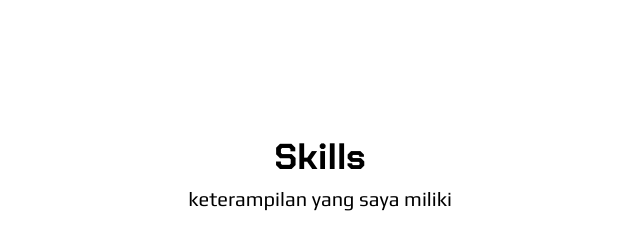
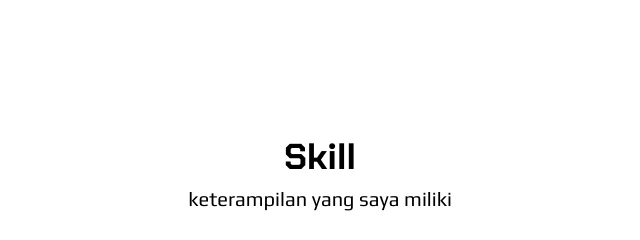
Before and after one commit to ridoferdian/portofolio, a website: page index.html in a window 1280 px wide. Shown: the part 1620-1860 px from the top of the page, 320-960 px from the left. Drawn offline with nearby package versions, Linux system fonts and the light colour scheme.

Commit message:
portofolio

```diff
--- a/index.html
+++ b/index.html
@@ -232,7 +232,7 @@
     <!-- skills start -->
     <section class="pb-36 scroll-mt-24" id="skill">
       <div class="w-full text-center" data-aos="fade-down" data-aos-delay="500" data-aos-duration="700">
-        <h1 class="font-bold text-3xl font-Chakra lg:text-4xl">Skills</h1>
+        <h1 class="font-bold text-3xl font-Chakra lg:text-4xl">Skill</h1>
         <p class="font-medium text-base font-Play mt-2 md:text-lg lg:text-xl">
           keterampilan yang saya miliki
         </p>
@@ -726,7 +726,7 @@
               <a href="#about" class="footer">About Me</a>
             </li>
             <li class="">
-              <a href="#skill" class="footer">Skills</a>
+              <a href="#skill" class="footer">Skill</a>
             </li>
             <li class="">
               <a href="#project" class="footer">Project</a>
```
